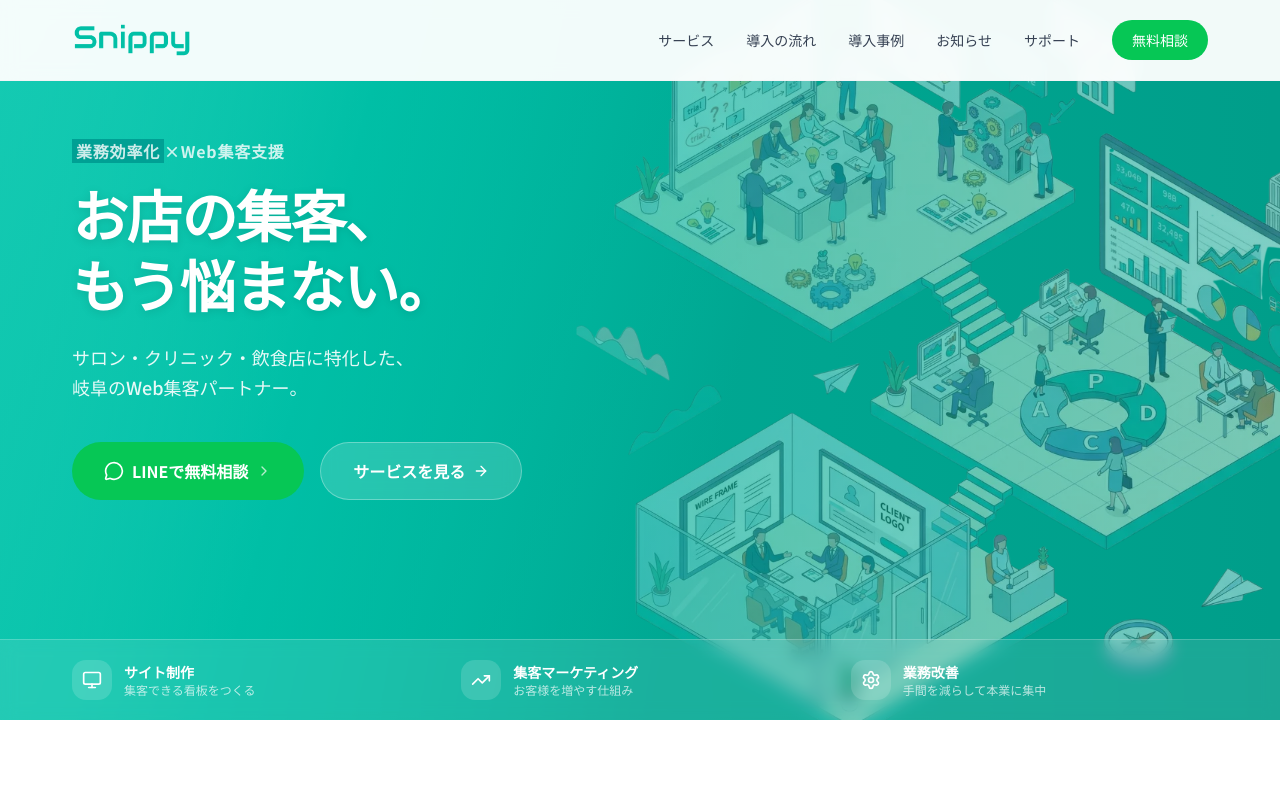
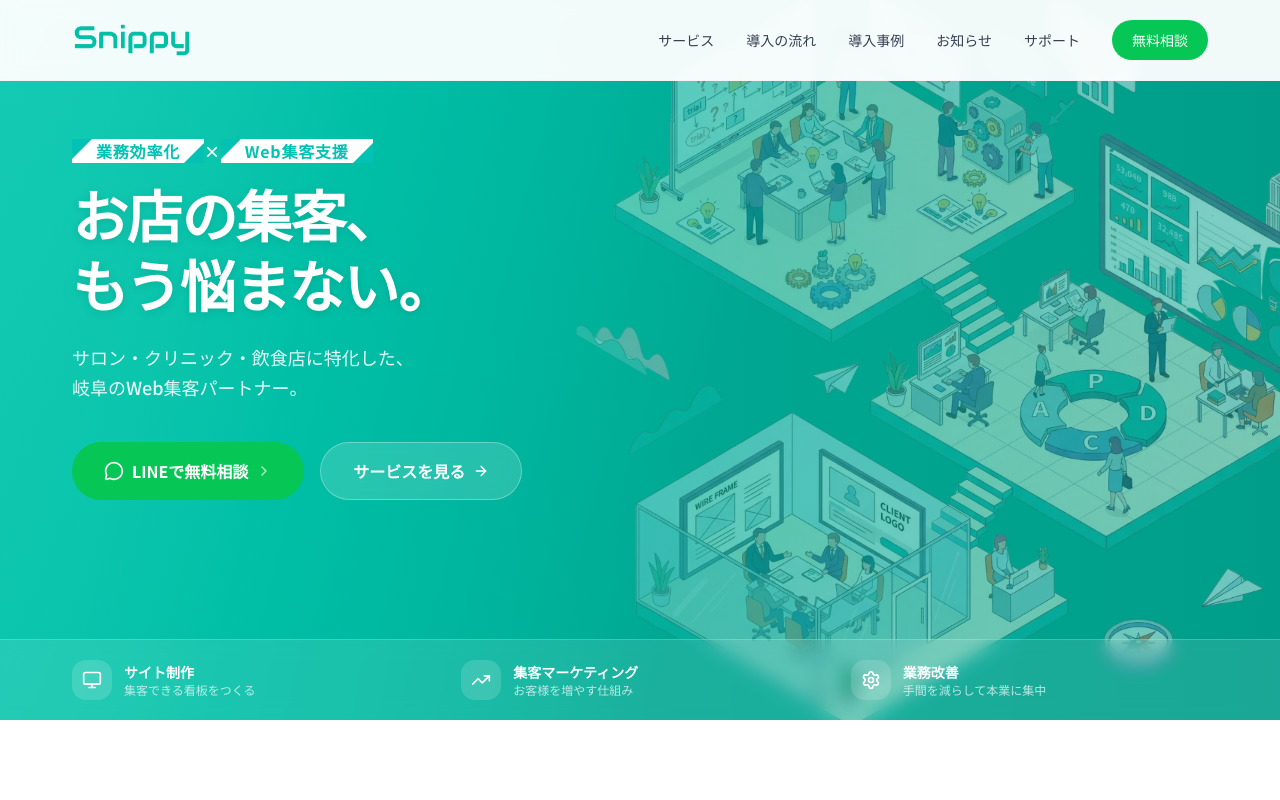
Before and after one commit to shunya071/snippy, a Next.js app: page / in a window 1280 px wide. Shown: the top 800 px of the page. Built offline with nearby package versions, Linux system fonts and the light colour scheme.

Commit message:
depuroino

```diff
--- a/src/app/globals.css
+++ b/src/app/globals.css
@@ -294,3 +294,30 @@
 .prose-snippy > *:first-child {
   margin-top: 0;
 }
+
+/* hero */
+.catch-copy:before {
+    position: absolute;
+    content: '';
+    top: 0;
+    left: 0;
+    width: 0;
+    height: 0;
+    border: 10px solid transparent;
+    border-left: 10px solid #03c2b3;
+    border-top: 10px solid #03c2b3;
+    z-index: 0;
+}
+
+.catch-copy::after {
+    position: absolute;
+    content: '';
+    bottom: 0;
+    right: 0;
+    width: 0;
+    height: 0;
+    border: 10px solid transparent;
+    border-right: 10px solid #03c2b3;
+    border-bottom: 10px solid #03c2b3;
+    z-index: 0;
+}
--- a/src/components/site/hero.tsx
+++ b/src/components/site/hero.tsx
@@ -54,9 +54,9 @@ export default function Hero() {
             animate="visible"
             custom={0}
             variants={fadeInUp}
-            className="text-xs sm:text-sm md:text-base font-bold tracking-wider mb-3 sm:mb-4 text-white/80"
+            className="text-xs sm:text-sm md:text-base font-bold tracking-wider mb-3 sm:mb-4 text-white"
           >
-            <span className="bg-[#00A094] px-1">業務効率化</span>×Web集客支援
+            <span className="bg-white text-[#03c2b3] px-6 catch-copy relative">業務効率化</span>×<span className="bg-white text-[#03c2b3] px-6 catch-copy relative">Web集客支援</span>
           </motion.p>
 
           <motion.h1
--- /dev/null
+++ b/src/lib/auth.config.ts
@@ -0,0 +1,16 @@
+import type { NextAuthConfig } from "next-auth"
+import Credentials from "next-auth/providers/credentials"
+
+export const authConfig = {
+  providers: [
+    // ミドルウェアではauthorize不要（JWT検証のみ）
+    Credentials({
+      credentials: {
+        username: { label: "ユーザーネーム", type: "text" },
+        password: { label: "パスワード", type: "password" },
+      },
+    }),
+  ],
+  session: { strategy: "jwt" },
+  pages: { signIn: "/admin/login" },
+} satisfies NextAuthConfig
--- a/src/lib/auth.ts
+++ b/src/lib/auth.ts
@@ -3,8 +3,10 @@ import Credentials from "next-auth/providers/credentials"
 import { PrismaAdapter } from "@auth/prisma-adapter"
 import bcrypt from "bcryptjs"
 import { prisma } from "@/lib/prisma"
+import { authConfig } from "@/lib/auth.config"
 
 export const { handlers, auth, signIn, signOut } = NextAuth({
+  ...authConfig,
   adapter: PrismaAdapter(prisma),
   providers: [
     Credentials({
@@ -37,6 +39,4 @@ export const { handlers, auth, signIn, signOut } = NextAuth({
       },
     }),
   ],
-  session: { strategy: "jwt" },
-  pages: { signIn: "/admin/login" },
 })
--- a/src/middleware.ts
+++ b/src/middleware.ts
@@ -1,4 +1,7 @@
-export { auth as middleware } from "@/lib/auth"
+import NextAuth from "next-auth"
+import { authConfig } from "@/lib/auth.config"
+
+export const { auth: middleware } = NextAuth(authConfig)
 
 export const config = {
   matcher: ["/admin/((?!login).*)"],
```
